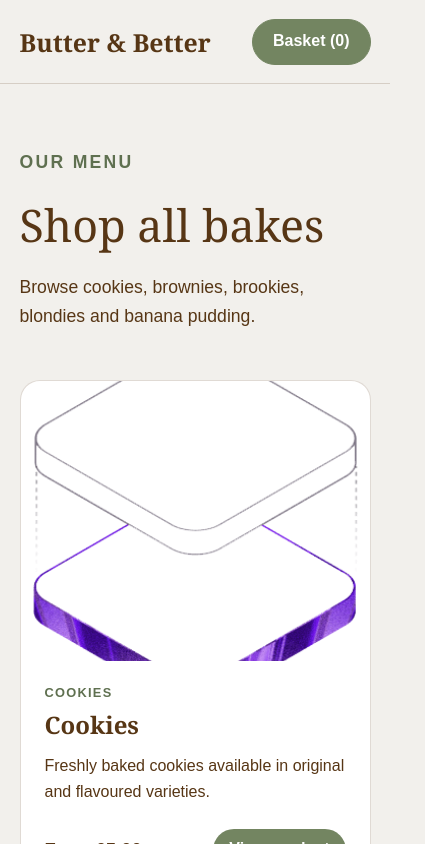
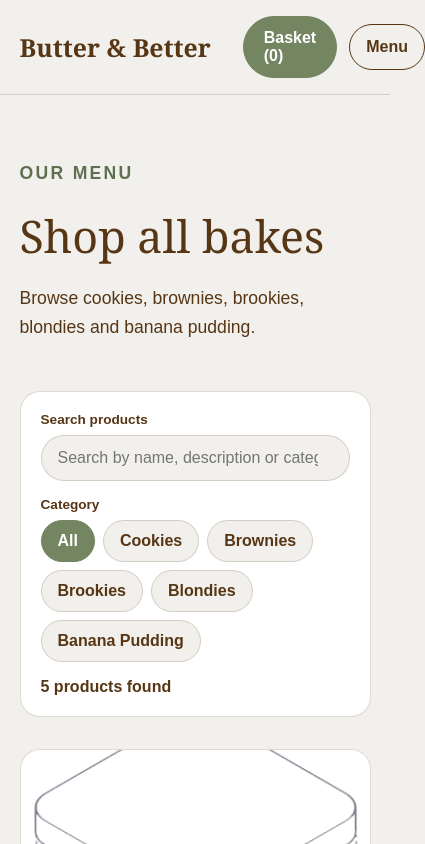
Before and after one commit to Ahmeds-abbas/Butter-And-Better, a React (Vite) app: page /shop in a window 390 px wide. Shown: the top 844 px of the page, 425 px wide, since content can reach past the window. Built offline with nearby package versions, Linux system fonts and the light colour scheme.

Commit message:
Add responsive mobile navigation/Phase 2 done

```diff
--- a/src/App.css
+++ b/src/App.css
@@ -69,6 +69,30 @@
   background-color: transparent;
 }
 
+.mobile-menu-button {
+  display: none;
+  min-height: 46px;
+  padding: 0.75rem 1rem;
+  border: 1px solid var(--color-brown);
+  border-radius: 999px;
+  color: var(--color-brown);
+  background-color: transparent;
+  font-weight: 800;
+}
+
+.mobile-navigation {
+  display: none;
+}
+
+.mobile-navigation a {
+  display: block;
+  width: 100%;
+  padding: 1rem var(--page-padding);
+  border-bottom: 1px solid var(--color-border);
+  color: var(--color-brown);
+  font-weight: 800;
+}
+
 .hero {
   width: 100%;
   max-width: var(--max-width);
@@ -132,6 +156,21 @@
 @media (max-width: 900px) {
   .nav-links {
     display: none;
+  }
+
+  .mobile-menu-button {
+    display: inline-flex;
+    align-items: center;
+    justify-content: center;
+  }
+
+  .mobile-navigation-open {
+    display: grid;
+    width: 100%;
+    max-width: var(--max-width);
+    margin: 0 auto;
+    border-bottom: 1px solid var(--color-border);
+    background-color: var(--color-white);
   }
 
   .hero {
@@ -290,6 +329,97 @@
   line-height: 1.7;
 }
 
+.shop-controls {
+  display: grid;
+  grid-template-columns: minmax(260px, 0.85fr) minmax(280px, 1.15fr) auto;
+  gap: 1rem;
+  align-items: end;
+  margin-bottom: 2rem;
+  padding: 1.25rem;
+  border: 1px solid var(--color-border);
+  border-radius: 1.25rem;
+  background-color: var(--color-white);
+}
+
+.shop-search,
+.shop-category-filter {
+  display: grid;
+  gap: 0.5rem;
+}
+
+.shop-search span,
+.shop-category-filter span {
+  font-size: 0.85rem;
+  font-weight: 800;
+}
+
+.shop-search input,
+.shop-category-filter select {
+  width: 100%;
+  min-height: 46px;
+  padding: 0.75rem 1rem;
+  border: 1px solid var(--color-border);
+  border-radius: 999px;
+  color: var(--color-brown);
+  background-color: var(--color-cream);
+}
+
+.shop-search input:focus,
+.category-filter-button:focus {
+  outline: 2px solid rgba(115, 133, 97, 0.35);
+  outline-offset: 2px;
+}
+
+.category-filter-buttons {
+  display: flex;
+  flex-wrap: wrap;
+  gap: 0.5rem;
+}
+
+.category-filter-button {
+  min-height: 42px;
+  padding: 0.65rem 1rem;
+  border: 1px solid var(--color-border);
+  border-radius: 999px;
+  color: var(--color-brown);
+  background-color: var(--color-cream);
+  font-weight: 800;
+}
+
+.category-filter-button:hover {
+  border-color: var(--color-green);
+}
+
+.category-filter-button-active {
+  border-color: var(--color-green);
+  color: var(--color-white);
+  background-color: var(--color-green);
+}
+
+.shop-results-count {
+  margin: 0;
+  font-weight: 800;
+  white-space: nowrap;
+}
+
+.no-products-found {
+  max-width: 560px;
+  margin: 3rem auto 0;
+  text-align: center;
+}
+
+.no-products-found h2 {
+  margin: 0 0 0.75rem;
+  font-family: Georgia, "Times New Roman", serif;
+  font-size: clamp(2rem, 4vw, 3rem);
+  font-weight: 500;
+}
+
+.no-products-found p {
+  margin-bottom: 1.5rem;
+  line-height: 1.6;
+}
+
 .product-card-button {
   min-height: 42px;
   padding: 0.65rem 1rem;
@@ -337,6 +467,14 @@
 }
 
 @media (max-width: 800px) {
+  .shop-controls {
+    grid-template-columns: 1fr;
+  }
+
+  .shop-results-count {
+    white-space: normal;
+  }
+
   .product-detail {
     grid-template-columns: 1fr;
   }
--- a/src/components/layout/Navbar.tsx
+++ b/src/components/layout/Navbar.tsx
@@ -1,3 +1,4 @@
+import { useState } from "react";
 import { Link, NavLink } from "react-router-dom";
 
 type NavbarProps = {
@@ -5,7 +6,14 @@ type NavbarProps = {
 };
 
 function Navbar({ basketItemCount }: NavbarProps) {
+  const [menuOpen, setMenuOpen] = useState(false);
+
+  function closeMenu() {
+    setMenuOpen(false);
+  }
+
   return (
+    <>
       <header className="navbar">
         <Link to="/" className="brand">
           Butter & Better
@@ -26,8 +34,48 @@ function Navbar({ basketItemCount }: NavbarProps) {
           <Link to="/basket" className="basket-button">
             Basket ({basketItemCount})
           </Link>
+
+          <button
+            type="button"
+            className="mobile-menu-button"
+            aria-expanded={menuOpen}
+            aria-controls="mobile-navigation"
+            aria-label={
+              menuOpen ? "Close navigation menu" : "Open navigation menu"
+            }
+            onClick={() => setMenuOpen((currentMenuOpen) => !currentMenuOpen)}
+          >
+            {menuOpen ? "Close" : "Menu"}
+          </button>
         </div>
       </header>
+
+      <nav
+        id="mobile-navigation"
+        className={
+          menuOpen
+            ? "mobile-navigation mobile-navigation-open"
+            : "mobile-navigation"
+        }
+        aria-label="Mobile navigation"
+      >
+        <NavLink to="/" onClick={closeMenu}>
+          Home
+        </NavLink>
+        <NavLink to="/shop" onClick={closeMenu}>
+          Shop
+        </NavLink>
+        <NavLink to="/about" onClick={closeMenu}>
+          About
+        </NavLink>
+        <NavLink to="/contact" onClick={closeMenu}>
+          Contact
+        </NavLink>
+        <Link to="/basket" onClick={closeMenu}>
+          Basket ({basketItemCount})
+        </Link>
+      </nav>
+    </>
   );
 }
 
--- a/src/pages/ShopPage.tsx
+++ b/src/pages/ShopPage.tsx
@@ -1,7 +1,42 @@
+import { useMemo, useState } from "react";
 import ProductCard from "../components/products/ProductCard";
 import { products } from "../data/products";
 
 function ShopPage() {
+  const [searchTerm, setSearchTerm] = useState("");
+  const [selectedCategory, setSelectedCategory] = useState("All");
+
+  const categories = useMemo(
+    () => ["All", ...new Set(products.map((product) => product.category))],
+    [],
+  );
+
+  const filteredProducts = useMemo(() => {
+    const normalizedSearchTerm = searchTerm.trim().toLowerCase();
+
+    return products.filter((product) => {
+      const matchesCategory =
+        selectedCategory === "All" || product.category === selectedCategory;
+      const searchableText = [
+        product.name,
+        product.description,
+        product.category,
+      ]
+        .join(" ")
+        .toLowerCase();
+      const matchesSearch =
+        normalizedSearchTerm === "" ||
+        searchableText.includes(normalizedSearchTerm);
+
+      return matchesCategory && matchesSearch;
+    });
+  }, [searchTerm, selectedCategory]);
+
+  function clearFilters() {
+    setSearchTerm("");
+    setSelectedCategory("All");
+  }
+
   return (
     <main className="page">
       <section className="page-header">
@@ -12,11 +47,64 @@ function ShopPage() {
         </p>
       </section>
 
+      <section className="shop-controls" aria-label="Shop filters">
+        <label className="shop-search">
+          <span>Search products</span>
+          <input
+            type="search"
+            value={searchTerm}
+            onChange={(event) => setSearchTerm(event.target.value)}
+            placeholder="Search by name, description or category"
+          />
+        </label>
+
+        <div className="shop-category-filter">
+          <span>Category</span>
+
+          <div className="category-filter-buttons">
+            {categories.map((category) => (
+              <button
+                key={category}
+                type="button"
+                className={`category-filter-button ${
+                  selectedCategory === category
+                    ? "category-filter-button-active"
+                    : ""
+                }`}
+                aria-pressed={selectedCategory === category}
+                onClick={() => setSelectedCategory(category)}
+              >
+                {category}
+              </button>
+            ))}
+          </div>
+        </div>
+
+        <p className="shop-results-count" aria-live="polite">
+          {filteredProducts.length}{" "}
+          {filteredProducts.length === 1 ? "product" : "products"} found
+        </p>
+      </section>
+
       <section className="product-grid">
-        {products.map((product) => (
+        {filteredProducts.map((product) => (
           <ProductCard key={product.id} product={product} />
         ))}
       </section>
+
+      {filteredProducts.length === 0 && (
+        <section className="no-products-found">
+          <h2>No bakes found</h2>
+          <p>Try another search or clear your filters.</p>
+          <button
+            type="button"
+            className="secondary-button"
+            onClick={clearFilters}
+          >
+            Clear filters
+          </button>
+        </section>
+      )}
     </main>
   );
 }
```
Lines whose indentation alone changed are shown as unchanged.
